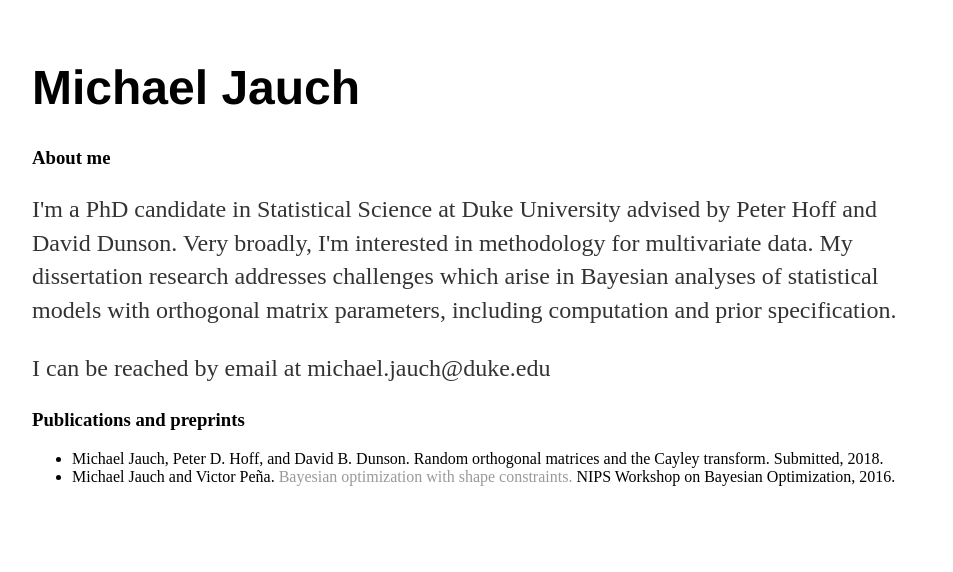
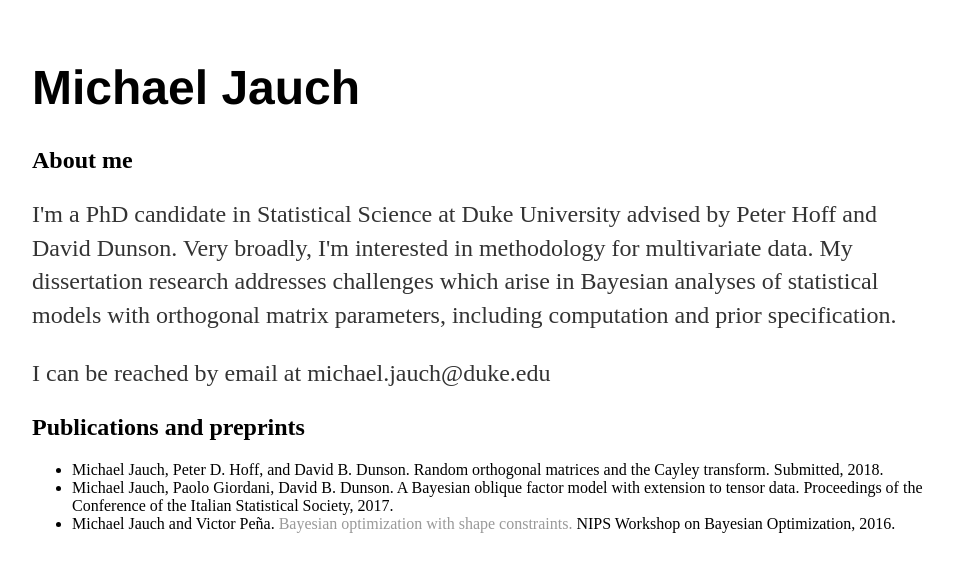
Before and after one commit to michaeljauch/michaeljauch.github.io, a Jekyll site: the page built from index.html, in a window 1280 px wide. Shown: the top 572 px of the page, without its empty margins (160-1113 px from the left). Built offline with Jekyll 4.4.1, drawn with Linux system fonts in a browser that asks for light colours.

Commit message:
add SIS paper

```diff
--- a/index.html
+++ b/index.html
@@ -4,12 +4,13 @@ title: Michael Jauch
 ---
 <div class="blurb">
 	<h1>Michael Jauch</h1>
-	<h3>About me</h3>
+	<h2>About me</h2>
 	<p>I'm a PhD candidate in Statistical Science at Duke University advised by Peter Hoff and David Dunson. Very broadly, I'm interested in methodology for multivariate data. My dissertation research addresses challenges which arise in Bayesian analyses of statistical models with orthogonal matrix parameters, including computation and prior specification. </p>
 	<p>I can be reached by email at michael.jauch@duke.edu</p>
-	<h3>Publications and preprints</h3>
+	<h2>Publications and preprints</h2>
 	<ul>
   		<li>Michael Jauch, Peter D. Hoff, and David B. Dunson. Random orthogonal matrices and the Cayley transform. Submitted, 2018.</li>
+  		<li> Michael Jauch,  Paolo Giordani, David B. Dunson. A Bayesian oblique factor model with extension to tensor data. Proceedings of the Conference of the Italian Statistical Society, 2017. </li>
   		<li>Michael Jauch and Victor Peña. <a href="https://arxiv.org/abs/1612.08915">Bayesian optimization with shape constraints.</a> NIPS Workshop on Bayesian Optimization, 2016.</li>
 	</ul>
 </div><!-- /.blurb -->
```
